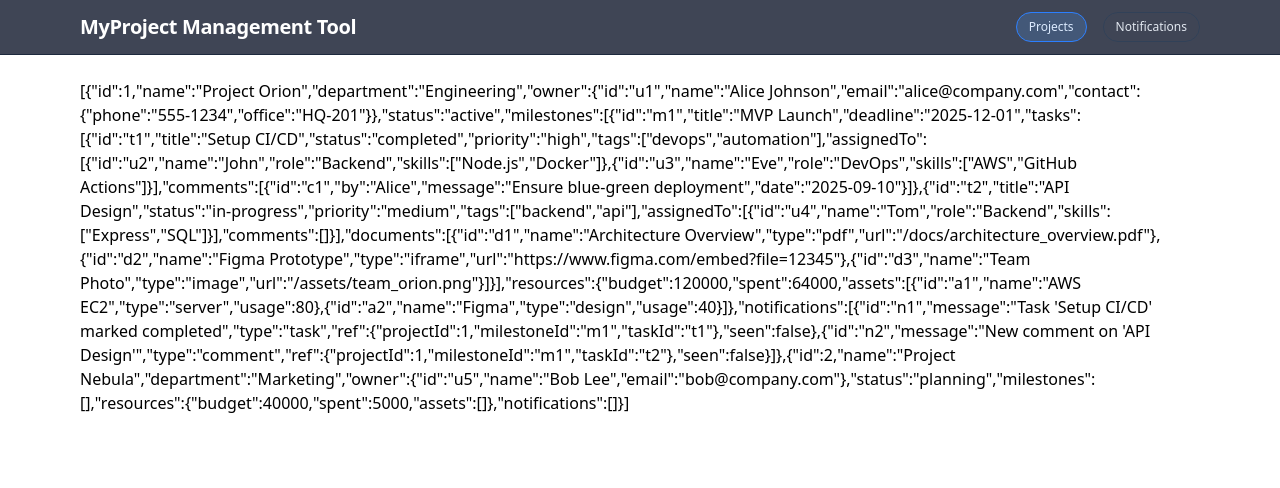
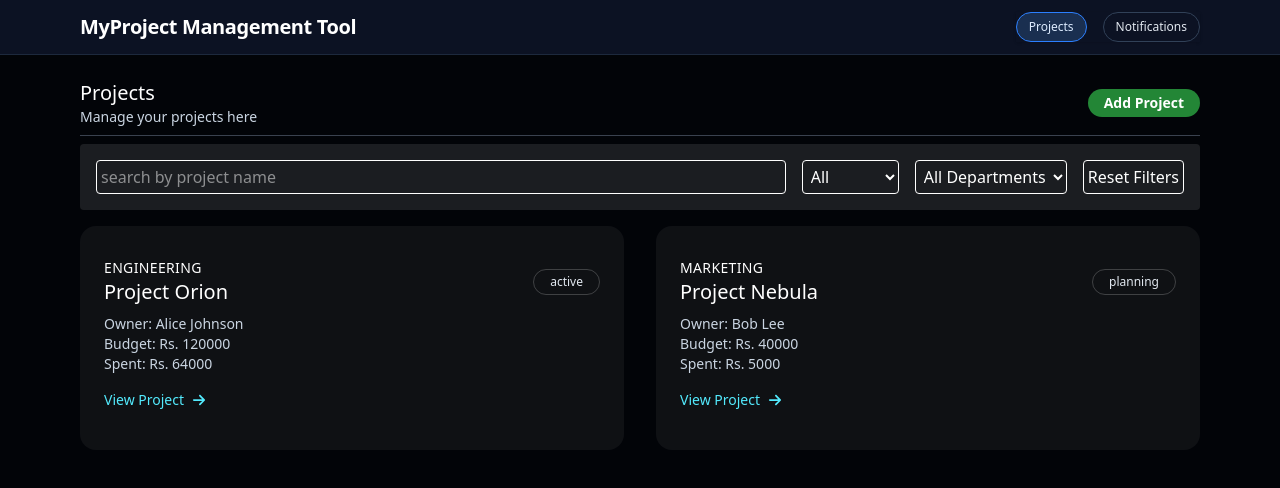
Before and after one commit to Saurashya/project-management-task, a React (Vite) app: page /projects in a window 1280 px wide. Shown: the top 488 px of the page. Built offline with nearby package versions, Linux system fonts and the light colour scheme.

Commit message:
Feature: UI implementation for projects landing dashboard and project details page.

```diff
--- /dev/null
+++ b/src/components/project/ProjectCard.jsx
@@ -0,0 +1,28 @@
+import React from 'react'
+import { FaArrowRight } from "react-icons/fa6";
+import { NavLink } from 'react-router-dom';
+
+const ProjectCard = ({project}) => {
+  return (
+    <div className='bg-white/5 text-white p-6 rounded-2xl min-h-fit'>
+        <div className='title-container flex items-center justify-between'>
+            <div className='py-2'>
+                <h3 className='uppercase text-sm tracking-wide'>{project.department}</h3>
+                <h2 className='text-xl'>{project.name}</h2>
+            </div>
+            <button className='text-slate-200 border border-white/20 px-4 py-1 rounded-full text-xs'>{project.status}</button>
+        </div>
+        <div className='details-container text-slate-300 text-sm '>
+            <p>Owner: {project.owner.name}</p>
+            <p>Budget: Rs. {project.resources.budget}</p>
+            <p>Spent: Rs. {project.resources.spent}</p>
+        </div>
+        <div>
+    {/* {project.milestones} */}
+        </div>
+            <NavLink to={`/projects/${project.id}`} className='text-sm text-cyan-300 py-4 flex items-center gap-2 hover:text-white'><span>View Project</span><FaArrowRight/></NavLink>
+    </div>
+  )
+}
+
+export default ProjectCard
--- /dev/null
+++ b/src/components/project/ProjectFilter.jsx
@@ -0,0 +1,35 @@
+import React, {useState } from 'react'
+// import useDebounce from '../../hooks/useDebounce'
+
+const ProjectFilter = () => {
+    const [searchInput,setSearchInput] = useState("")
+    const[status,setStatus] = useState("")
+    const[department,setDepartment] = useState("")
+
+    // const debouncedSearch = useDebounce(searchInput,500)
+
+    const handleReset = () => {
+        setSearchInput("")
+        setStatus("")
+        setDepartment("")
+    }
+  return (
+    <div className='flex flex-wrap gap-x-4 bg-white/10 p-4 rounded text-white'>
+        <input type="text" className='text-md p-1 outline-none border border-white rounded flex-1 focus:border-blue-400' placeholder='search by project name' value={searchInput} onChange={(e)=>setSearchInput(e.target.value)}/>
+        <select onChange={(e)=>setStatus(e.target.value)} className='border border-white rounded p-1 hover:border-blue-400 outline-none' value={status}>
+            <option value="">All</option>
+            <option value="Active">Active</option>
+            <option value="Planning">Planning</option>
+        </select>
+        <select className='border border-white rounded p-1 hover:border-blue-400 outline-none'
+        onChange={(e)=>setDepartment(e.target.value)} value={department}>
+            <option value="">All Departments</option>
+            <option value="Engineering">Engineering</option>
+            <option value="Marketing">Marketing</option>
+        </select>
+        <button className='border border-white rounded p-1 hover:border-blue-400 outline-none' onClick={handleReset}>Reset Filters</button>
+    </div>
+  )
+}
+
+export default ProjectFilter
--- a/src/components/shared/layout.jsx
+++ b/src/components/shared/layout.jsx
@@ -2,7 +2,7 @@ import React from "react";
 import { Link, NavLink } from "react-router-dom";
 
 const Layout = ({ children }) => (
-  <div className="min-h-screen flex flex-col">
+  <div className="min-h-screen flex flex-col bg-primary">
     <header className="border-b border-slate-800 bg-slate-900/80 backdrop-blur">
       <div className="max-w-6xl mx-auto px-4 py-3 flex items-center justify-between">
         <Link
@@ -11,7 +11,7 @@ const Layout = ({ children }) => (
         >
           <span className="text-white text-xl">MyProject Management Tool</span>
         </Link>
-        <nav className="flex gap-4 text-sm">
+        <nav className="flex gap-4 text-sm shadow">
           <NavLink
             to="/projects"
             className={({ isActive }) =>
--- /dev/null
+++ b/src/hooks/useDebounce.js
@@ -0,0 +1,14 @@
+import { useEffect, useState } from 'react';
+
+const useDebounce = (value, delay) => {
+    const [debouncedValue, setDebouncedValue] = useState(value);
+
+    useEffect(() => {
+        const timer = setTimeout(() => setDebouncedValue(value), delay);
+        return () => clearTimeout(timer);
+    }, [value, delay]);
+
+    return debouncedValue;
+};
+
+export default useDebounce;
--- a/src/index.css
+++ b/src/index.css
@@ -1,9 +1,20 @@
 @import "tailwindcss";
 
 :root{
-    --bg-primary:#e5e5e5;
+    --bg-primary:#020408;
+    --bg-secondary:#0c1117;
+    --btn-success:#238636;
 }
 
 .bg-primary{
-    background-color: var(--bg-primary);
+    background: var(--bg-primary);
 }
+
+.bg-secondary{
+    background: var(--bg-secondary)
+}
+
+.btn-success{
+    background: var(--btn-success);
+    color: white;
+}
--- a/src/main.jsx
+++ b/src/main.jsx
@@ -9,7 +9,7 @@ createRoot(document.getElementById('root')).render(
   <StrictMode>
     <BrowserRouter>
     <Layout>
-      <App />
+      <App/>
     </Layout>
     </BrowserRouter>
   </StrictMode>,
--- a/src/pages/ProjectDetailPage.jsx
+++ b/src/pages/ProjectDetailPage.jsx
@@ -1,10 +1,27 @@
 import React from 'react'
-import { useParams } from 'react-router-dom';
+import { NavLink, useParams } from 'react-router-dom';
+import useProjectsStore from '../store/useProjectsStore'
+import { FaArrowLeft} from 'react-icons/fa';
 
 const ProjectDetailPage = () => {
+  const projects = useProjectsStore((state) => state.projects)
   const params = useParams();
+  const Project = projects.find((project) => project.id == params.projectId)
+
   return (
-    <div>{params.projectId}</div>
+    <div>
+      <NavLink to="/projects" className='text-xs text-cyan-300 py-4 flex items-center gap-2 hover:text-white'><FaArrowLeft/><span>Back to Projects</span></NavLink>
+      <div className="text-white project-details-container">
+        <div className='h-fit bg-white/5'>
+          <div>
+            <div className='heading'>
+              <h3>{Project.department}</h3>
+              <h2>{Project.name}</h2>
+            </div>
+          </div>
+        </div>
+      </div>
+    </div>
   )
 }
 
--- a/src/pages/Projects.jsx
+++ b/src/pages/Projects.jsx
@@ -1,13 +1,27 @@
 import React from 'react'
 import useProjectsStore from '../store/useProjectsStore'
+import ProjectFilter from '../components/project/ProjectFilter'
+import ProjectCard from '../components/project/ProjectCard'
 const Projects = () => {
   const projects = useProjectsStore((state) => state.projects)
   return (
     <div>
-      <div>
-        <h1>{JSON.stringify(projects)}</h1>
+      <div className='flex items-center w-full justify-between'>
+        <div>
+          <h1 className='text-xl text-white'>Projects</h1>
+          <p className='text-sm text-slate-300'>Manage your projects here</p>
+        </div>
+        <button className='font-semibold btn-success text-white px-4 py-1 rounded-full hover:scale-105 hover:cursor-pointer transition-all ease-in-out text-sm'>Add Project</button>
       </div>
-
+        <hr className='my-2 text-slate-400/40'/>
+      <ProjectFilter/>
+      <div className='grid grid-cols-2 m-auto gap-8 my-4 h-fit'>
+        {
+        projects.map((project)=>{
+          return <ProjectCard key={project.id} project={project}/>
+        })
+      }
+      </div>
     </div>
   )
 }
```
